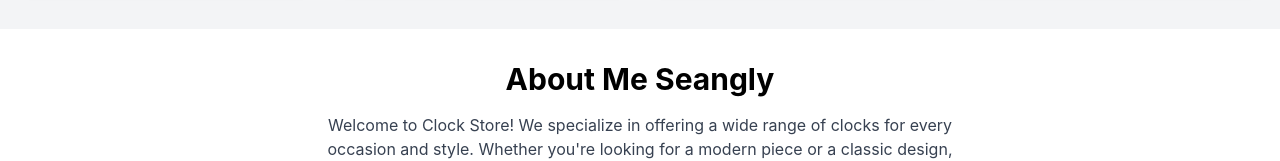
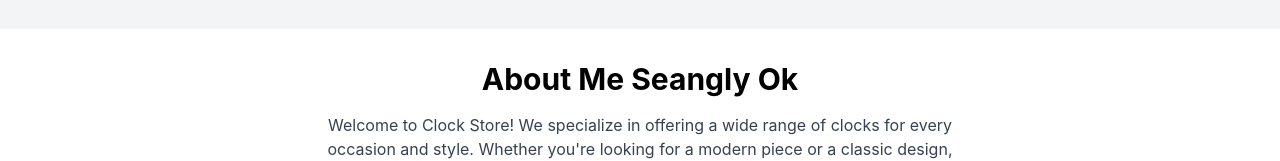
Before and after one commit to seanglysim/Tailwind-WebHomeWork, a website: page src/index.html in a window 1280 px wide. Shown: the part 1714-1875 px from the top of the page. Drawn offline with nearby package versions, Linux system fonts and the light colour scheme.

Commit message:
two commit

```diff
--- a/src/index.html
+++ b/src/index.html
@@ -858,7 +858,7 @@
     <!--TODO About Section-->
     <section class="py-8 bg-white">
         <div class="container mx-auto px-4 text-center">
-          <h2 class="text-3xl font-bold mb-4">About Me Seangly</h2>
+          <h2 class="text-3xl font-bold mb-4">About Me Seangly Ok</h2>
           <p class="text-gray-700 max-w-2xl mx-auto">
             Welcome to Clock Store! We specialize in offering a wide range of clocks for every occasion and style. Whether you're looking for a modern piece or a classic design, we've got you covered.
           </p>
```
Also changed, not shown: .github/workflows/static.yml.
